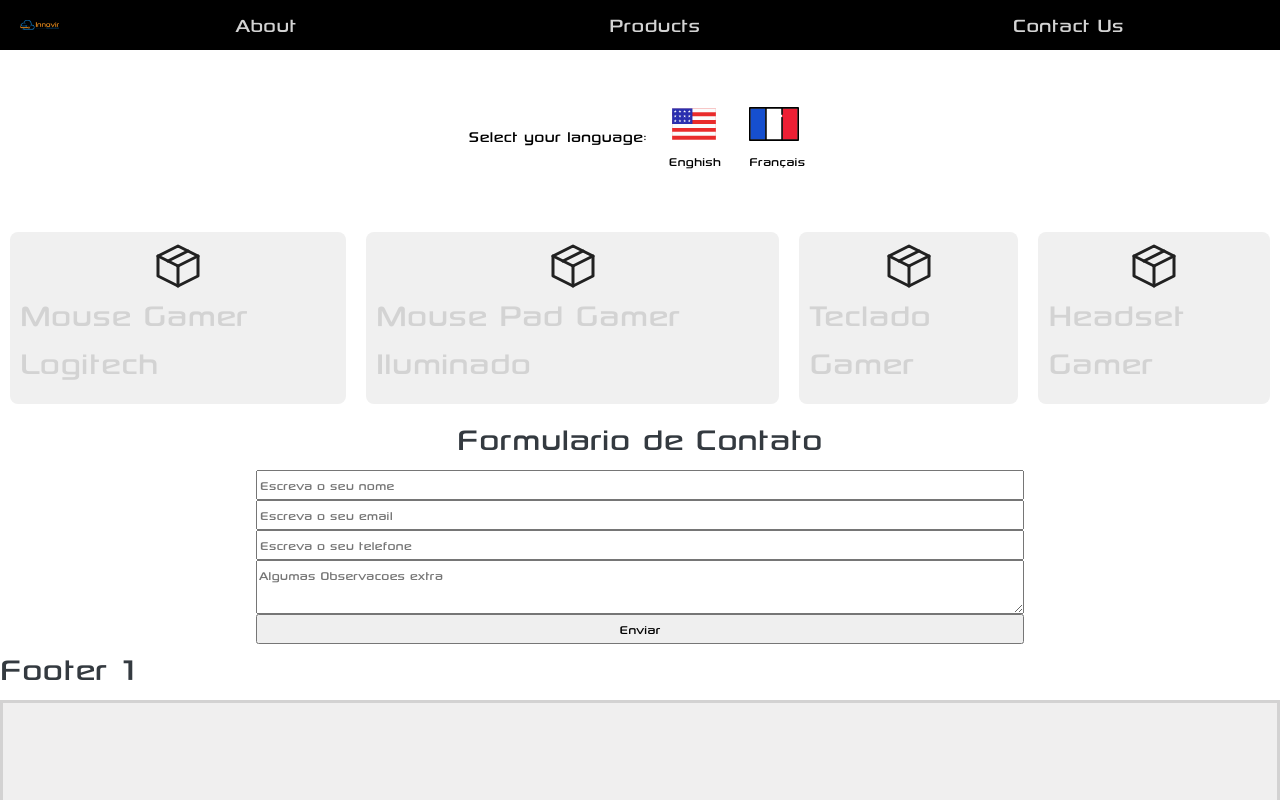
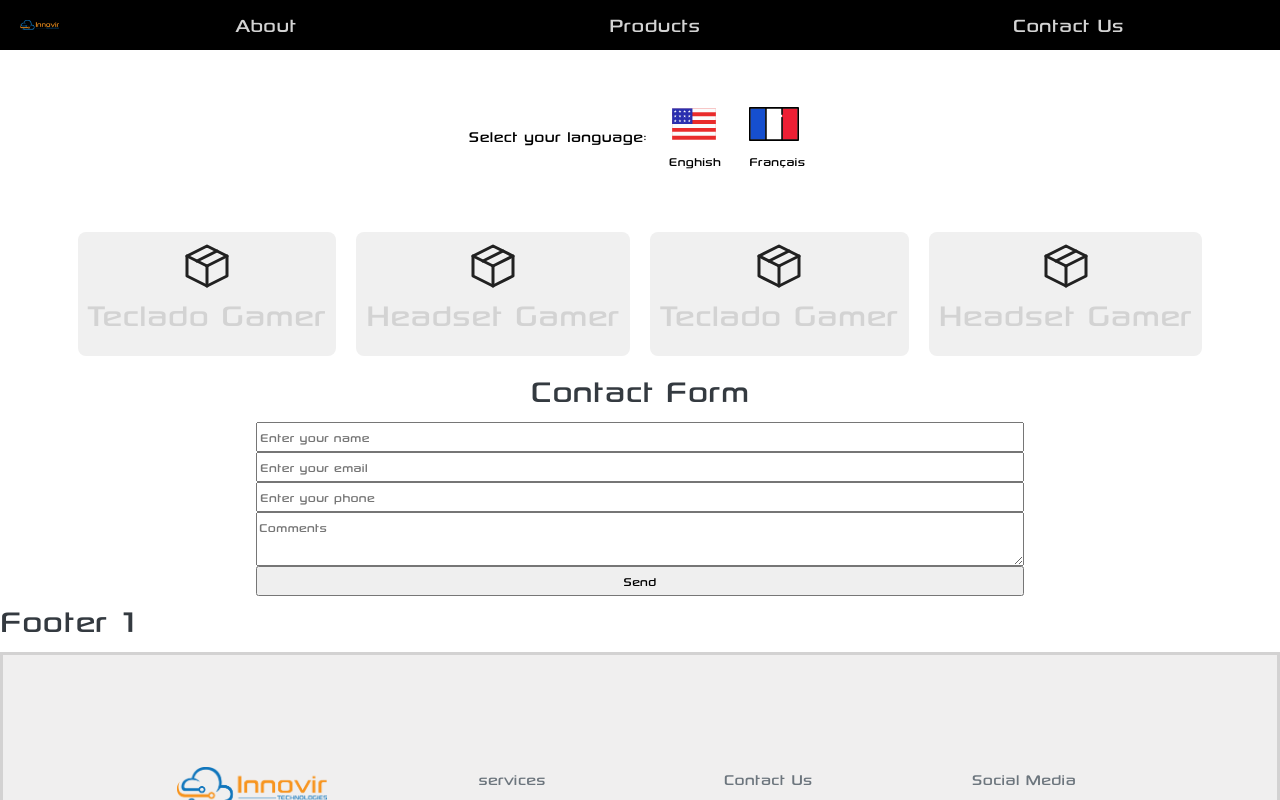
Before and after one commit to omaranBazna/innovir, a React (Create React App) app: page / in a window 1280 px wide. Shown: the top 800 px of the page. Built offline with nearby package versions, Linux system fonts and the light colour scheme; the HTML template or start-up script is replaced by a standard one.

Commit message:
add form

```diff
--- a/src/App.js
+++ b/src/App.js
@@ -32,15 +32,15 @@ function App() {
        </section>
 
        <section  id="products" >
-         <ProductOne />
-         <ProductTwo />
+         <ProductThree />
+         <ProductFour />
          <ProductThree />
          <ProductFour />
 
        </section>
 
        <section  id="contact us">
-       <h1 className='text-dark'><center>Formulario de Contato</center></h1>
+       <h1 className='text-dark'><center>{t("form")}</center></h1>
          <ContactForm />
        </section>
 
--- a/src/Components/ContactForm.js
+++ b/src/Components/ContactForm.js
@@ -2,21 +2,22 @@
 import './ContactForm.css';
 import React from 'react'
 import "../i18n/index";
-
+import { useTranslation }  from 'react-i18next'
 
 export default function ContactForm(){
 
+    const {t} = useTranslation();
 
     return (
         <div className="contact-form">
 
              <form className="form">
-                <input type="text" placeholder="Escreva o seu nome" />
-                <input type="text" placeholder="Escreva o seu email" />
-                <input type="number" placeholder="Escreva o seu telefone" />
-                <textarea placeholder="Algumas Observacoes extra"></textarea>
+                <input type="text" placeholder={t("name")} />
+                <input type="text" placeholder={t("email")} />
+                <input type="number" placeholder={t("phone")} />
+                <textarea placeholder={t("comments")}></textarea>
                 <div class="g-recaptcha" data-sitekey="6LeABEYiAAAAAGduKA-csRebQLEJOfi_WMG88zMd"></div>
-                <input type="submit" class="enviar" onclick="Enviar();" value="Enviar" />
+                <input type="submit" class="enviar" onclick="Enviar();" value={t("send")} />
 
              </form>
         </div>
--- a/src/i18n/translations/en.json
+++ b/src/i18n/translations/en.json
@@ -16,6 +16,10 @@
         "internships": "Internships",
         "coding": "Coding",
         "teaching": "Teaching",
-        "copy": "© 2022 Innovir Company, Inc. All rights reserved."
+        "copy": "© 2022 Innovir Company, Inc. All rights reserved.",
+        "phone": "Enter your phone",
+        "comments": "Comments",
+        "send": "Send",
+        "form": "Contact Form"
     }
 }
--- a/src/i18n/translations/fr.json
+++ b/src/i18n/translations/fr.json
@@ -16,6 +16,10 @@
         "internships": "des stages",
         "coding": "Codage",
         "teaching": "Enseignement",
-        "copy": "© 2022 Innovir Compagnie, Inc. Tous les droits sont réservés."
+        "copy": "© 2022 Innovir Compagnie, Inc. Tous les droits sont réservés.",
+        "phone": "Entrez votre téléphone",
+        "comments": "Commentaires",
+        "send": "Envoyer",
+        "form": "Formulaire de contact"
     }
 }
```
